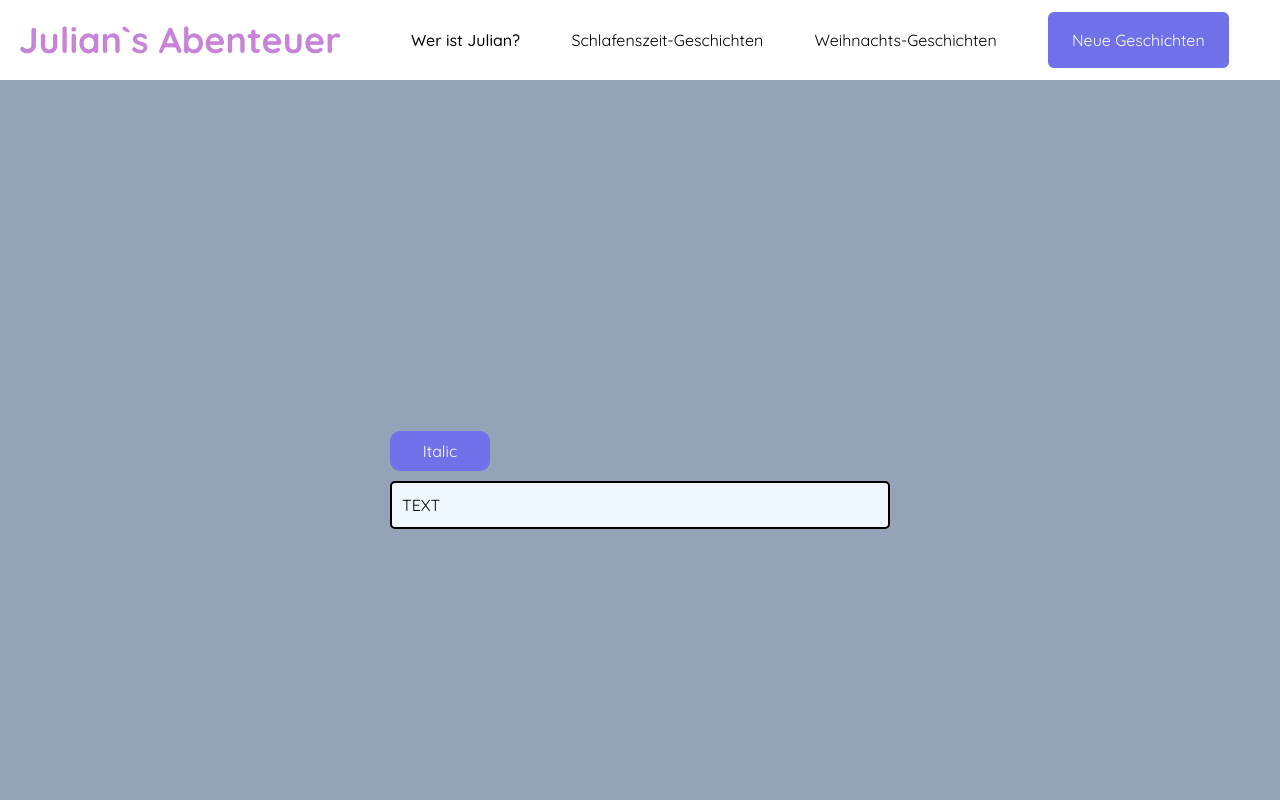
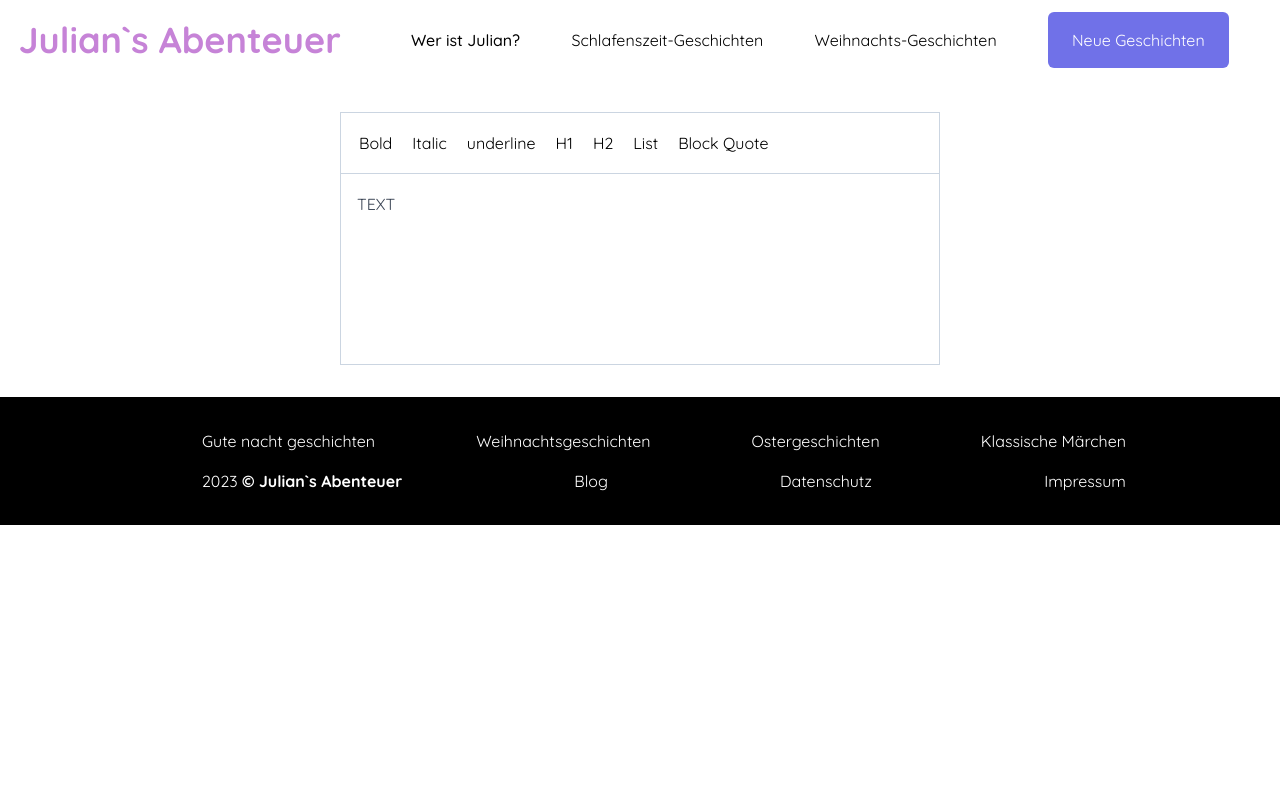
Before and after one commit to RonnyKorneli/gute-nacht-geschichten, a Next.js app: page /geschichte-erstellen in a window 1280 px wide. Shown: the top 800 px of the page. Built offline with nearby package versions, Linux system fonts and the light colour scheme.

Commit message:
Configured Tailwind so it can be used in the TipTap Libraray

```diff
--- a/package.json
+++ b/package.json
@@ -9,9 +9,10 @@
     "lint": "next lint"
   },
   "dependencies": {
-    "@tiptap/extension-bold": "^2.1.12",
+    "@tiptap/extension-bullet-list": "^2.1.12",
     "@tiptap/extension-heading": "^2.1.12",
-    "@tiptap/extension-italic": "^2.1.12",
+    "@tiptap/extension-list-item": "^2.1.12",
+    "@tiptap/extension-underline": "^2.1.12",
     "@tiptap/pm": "^2.1.12",
     "@tiptap/react": "^2.1.12",
     "@tiptap/starter-kit": "^2.1.12",
@@ -21,6 +22,7 @@
     "react-dom": "^18.2.0"
   },
   "devDependencies": {
+    "@tailwindcss/typography": "^0.5.10",
     "autoprefixer": "^10",
     "eslint": "^8",
     "eslint-config-next": "^14.0.0",
--- a/src/app/geschichte-erstellen/page.jsx
+++ b/src/app/geschichte-erstellen/page.jsx
@@ -4,7 +4,7 @@ import Tiptap from '../../components/tipTap.jsx'
 export default function GeschichteErstellen() {
 
     return(
-        <div className='w-full bg-slate-400 min-h-[100vh] z-20 mt-20 flex justify-center items-center' >
+        <div className='w-full  z-20 mt-20 flex justify-center items-center' >
             <Tiptap />
         </div>
     )
--- a/src/app/globals.css
+++ b/src/app/globals.css
@@ -11,24 +11,3 @@ body{
     align-items: center;
 
 }
-
-.tiptap{
-    background-color: aliceblue;
-    width: 500px;
-    padding: 10px;
-    border-radius: 5px;
-    margin-top: 200px;
-    border: 2px solid black;
-}
-.buttonItalic{
-    width: 100px;
-    height: 20px;
-    background-color: #7071E8;
-    display: flex;
-    justify-content: center;
-    align-items: center;
-    padding: 20px;
-    border-radius: 10px;
-    color: white;
-    margin-bottom: -190px;
-}
--- a/src/components/footer.jsx
+++ b/src/components/footer.jsx
@@ -4,13 +4,13 @@ function Footer() {
 
     return(
         <div className="w-full bg-black pl-12 z-30  h-auto flex flex-col items-start md:items-center  py-8 ">
-            <div className="flex flex-col justify-start md:w-3/4 text-white font-[400] md:flex-row md:justify-evenly ">
+            <div className="flex flex-col justify-start md:w-3/4 text-white font-[400] md:flex-row md:justify-between ">
                 <Link href='/geschichten'>Gute nacht geschichten</Link>
                 <Link href='/weihnachtsgeschichten'>Weihnachtsgeschichten</Link>
                 <Link href='/ostergeschichten'>Ostergeschichten</Link>
                 <Link href='/klassische-märchen'>Klassische Märchen</Link>
             </div>
-            <div className="flex flex-col md:w-3/4 text-white font-[400] mt-4 md:flex-row md:justify-evenly ">
+            <div className="flex flex-col md:w-3/4 text-white font-[400] mt-4 md:flex-row md:justify-between ">
                 <Link href='/createStories'>2023 <b>© Julian`s Abenteuer</b></Link>
                 <Link href='/blog'>Blog</Link>
                 <Link href='/datenschutz'>Datenschutz</Link>
--- a/src/components/tipTap.jsx
+++ b/src/components/tipTap.jsx
@@ -1,8 +1,8 @@
 'use client'
 import React from 'react'
-import { Bold } from '@tiptap/extension-bold'
-import { Italic } from '@tiptap/extension-italic'
-
+import { Underline } from '@tiptap/extension-underline'
+import { BulletList } from '@tiptap/extension-bullet-list'
+import { Heading } from '@tiptap/extension-heading'
 import { useEditor, EditorContent } from '@tiptap/react'
 import StarterKit from '@tiptap/starter-kit'
 
@@ -13,6 +13,11 @@ import StarterKit from '@tiptap/starter-kit'
 
 const Tiptap = () => {
   const editor = useEditor({
+    editorProps: {
+        attributes: {
+            class: 'border border-slate-300 p-4 min-h-[12rem] max-h-[12rem] min-w-[600px] overflow-y-auto prose outline-none',
+        },
+        },
     content: 'TEXT',
     extensions: [
         StarterKit.configure({
@@ -25,8 +30,32 @@ const Tiptap = () => {
                 HTMLAttributes: {
                     class: 'italicStyles',
                 },
-            }
+            },
+            Blockquote:{
+                HTMLAttributes: {
+                  class: 'BlockStyles',
+                },
+              }
         }),
+        Underline.configure({
+            HTMLAttributes: {
+              class: 'my-custom-class',
+            },
+          }),
+        Heading.configure({
+          HTMLAttributes: {
+            class: 'text-red-500 m-0',
+            levels: [1, 2, 3],
+            },
+        }),
+        BulletList.configure({
+            HTMLAttributes: {
+              class: 'text-red-500',
+              keepAttributes: true,
+              keepMarks: true,
+              itemTypeName: 'listItem',
+            },
+          })
     ],
   })
 
@@ -35,13 +64,45 @@ const Tiptap = () => {
   }
   return (
 
-    <div>
+    <div className='max-w-4xl my-8 mx-auto md:max-w-[640px] lg:max-w-[768px]'>
+        <section className='w-full bg-white flex items-center flex-wrap gap-x-4 border border-b-0 py-4 px-4 border-slate-300'>
+            <button
+                onClick={() => editor.chain().focus().toggleBold().run()}
+                className={editor.isActive('bold') ? 'bg-gray-200 p-[2px] rounded' : 'p-[2px]'}
+            >Bold</button>
+
+            <button
+                onClick={() => editor.chain().focus().toggleItalic().run()}
+                className={editor.isActive('italic') ? 'bg-gray-200 p-[2px] rounded' : 'p-[2px]'}
+            >Italic</button>
+
+            <button
+                onClick={() => editor.chain().focus().toggleUnderline().run()}
+                className={editor.isActive('underline') ? 'bg-gray-200 p-[2px] rounded' : 'p-[2px]'}
+            >underline</button>
+
+            <button
+                onClick={() => editor.chain().focus().toggleHeading({ level: 1 }).run()}
+                className={editor.isActive('heading', { level: 1 }) ? 'bg-gray-200 p-[2px] rounded' : 'p-[2px]'}
+            >H1</button>
+
+            <button
+                onClick={() => editor.chain().focus().toggleHeading({ level: 2 }).run()}
+                className={editor.isActive('heading', { level: 2 }) ? 'bg-gray-200 p-[2px] rounded' : 'p-[2px]'}
+            >H2</button>
+
         <button
-            onClick={() => editor.chain().focus().toggleItalic().run()}
-            className={`buttonItalic ${editor.isActive('italic') ? 'is-active' : ''}`}
+            onClick={() => editor.chain().focus().toggleBulletList().run()}
+            className={editor.isActive('bulletList') ? 'bg-gray-200 p-[2px] rounded' : 'p-[2px]'}
         >
-          Italic
-        </button>
+        List</button>
+
+            <button
+                onClick={() => editor.chain().focus().toggleBlockquote().run()}
+                className={editor.isActive('blockquote') ? 'bg-gray-200 p-[2px] rounded' : 'p-[2px]'}
+            >Block Quote</button>
+        </section>
+
         <EditorContent editor={editor} />
     </div>
   )
--- a/tailwind.config.js
+++ b/tailwind.config.js
@@ -1,3 +1,7 @@
+
+import typography from '@tailwindcss/typography'
+
+
 /** @type {import('tailwindcss').Config} */
 module.exports = {
   mode: 'jit',
@@ -21,5 +25,5 @@ module.exports = {
       },
     },
   },
-  plugins: [],
+  plugins: [typography],
 }
```
Also changed, not shown: 1 other file (tests, documents, lock files or other folders).
